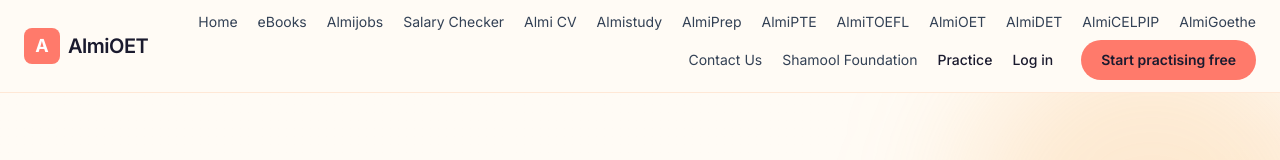
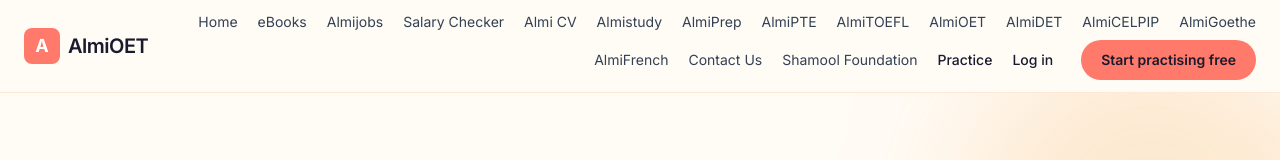
Before and after one commit to smnasiruz016-blip/almi-oet, a Next.js app: page / in a window 1280 px wide. Shown: the top 160 px of the page. Built offline with nearby package versions, Linux system fonts and the light colour scheme; no server answers; the database is empty.

Commit message:
Add AlmiFrench to family nav (header + footer)

```diff
--- a/src/components/GlobalFooter.tsx
+++ b/src/components/GlobalFooter.tsx
@@ -32,6 +32,7 @@
       { label: "AlmiDET", href: "https://almidet.almiworld.com/" },
       { label: "AlmiCELPIP", href: "https://almicelpip.almiworld.com/" },
       { label: "AlmiGoethe", href: "https://almigoethe.almiworld.com/" },
+      { label: "AlmiFrench", href: "https://almifrench.almiworld.com/" },
     ],
   },
   {
--- a/src/components/GlobalHeader.tsx
+++ b/src/components/GlobalHeader.tsx
@@ -19,6 +19,7 @@
   { label: "AlmiDET", href: "https://almidet.almiworld.com/" },
   { label: "AlmiCELPIP", href: "https://almicelpip.almiworld.com/" },
   { label: "AlmiGoethe", href: "https://almigoethe.almiworld.com/" },
+  { label: "AlmiFrench", href: "https://almifrench.almiworld.com/" },
   { label: "Contact Us", href: "https://almiworld.com/contact-us/" },
   { label: "Shamool Foundation", href: "https://shamoolfoundation.com/" },
 ] as const;
```
